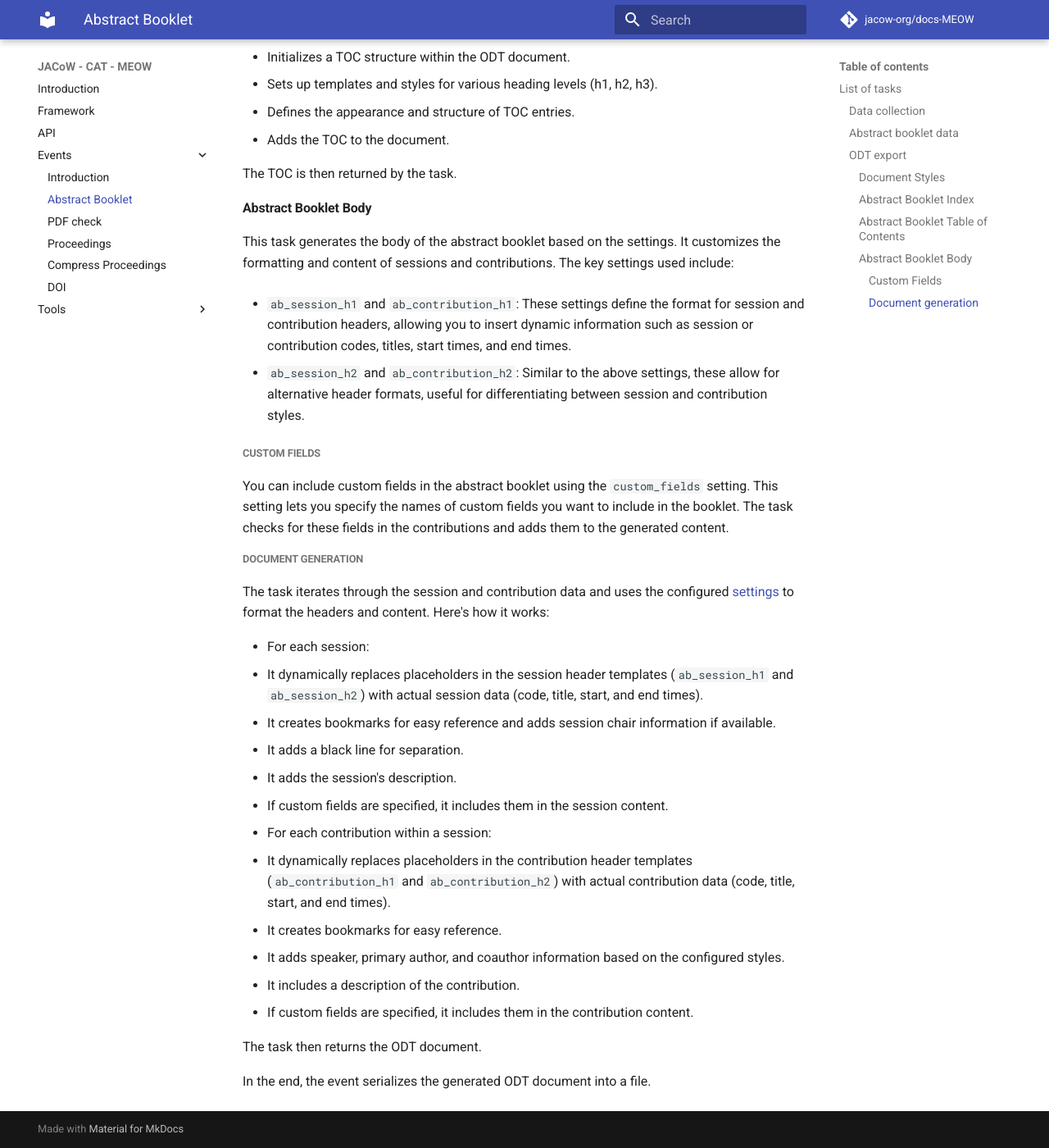
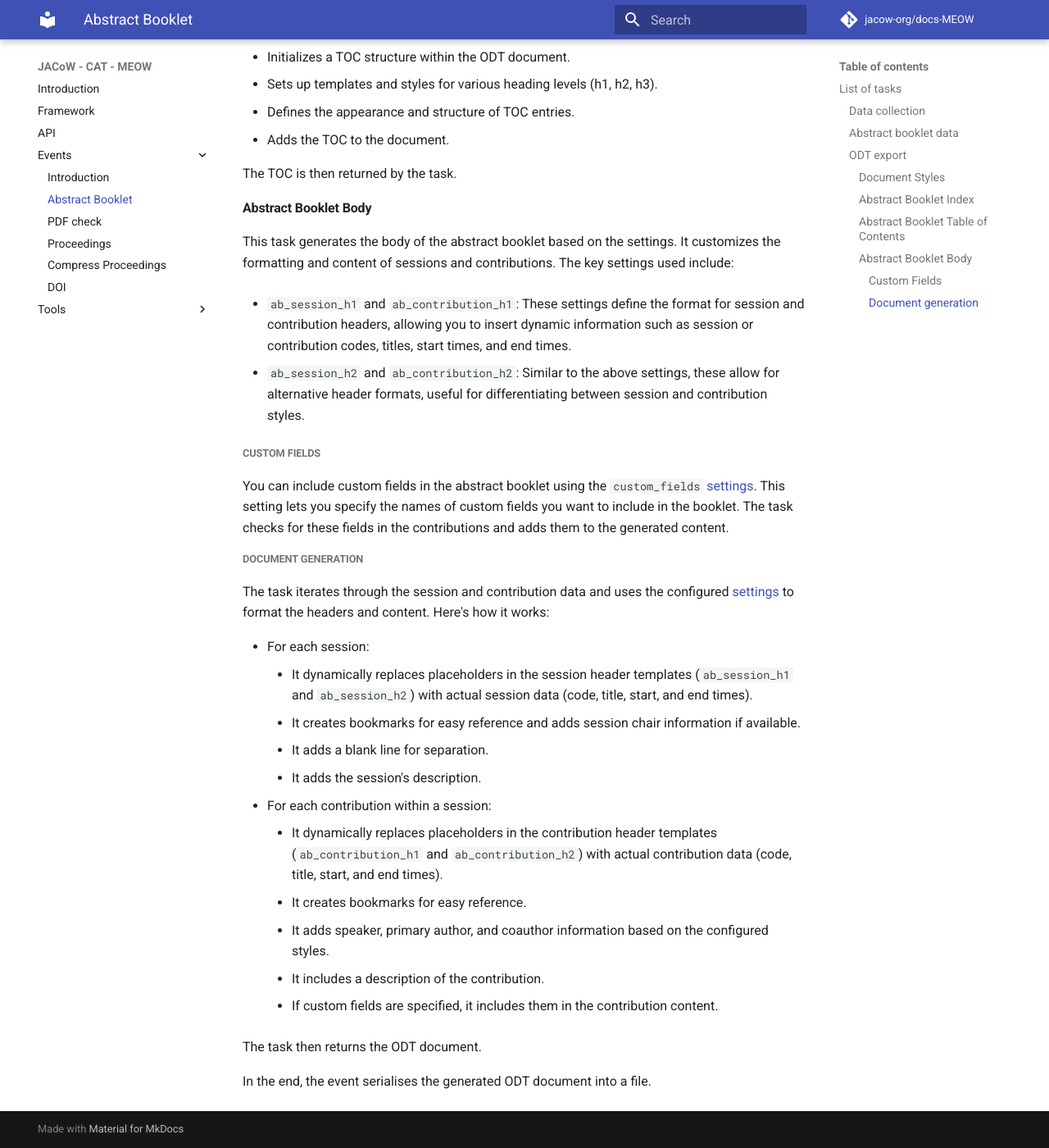
Before and after one commit to JACoW-org/docs-MEOW, an MkDocs documentation site: the page built from docs/events/abstractBooklet.md, in a window 1280 px wide and 1400 px high, scrolled down 1550 px. Shown: the whole window at 82% size. Built offline with MkDocs 1.6.1 and Material for MkDocs 9.7.7, drawn with Linux system fonts in a browser that asks for light colours; comment, search, counter and statistics services are not loaded.

Commit message:
Small typo fixed plus link to PURR settings added

```diff
--- a/docs/events/abstractBooklet.md
+++ b/docs/events/abstractBooklet.md
@@ -63,28 +63,24 @@ This task generates the body of the abstract booklet based on the settings. It c
 
 ##### Custom Fields
 
-You can include custom fields in the abstract booklet using the `custom_fields` setting. This setting lets you specify the names of custom fields you want to include in the booklet. The task checks for these fields in the contributions and adds them to the generated content.
+You can include custom fields in the abstract booklet using the `custom_fields` [settings](https://purr-docs.jacow.org/Functionalities/abstractBooklet/#custom-fields). This setting lets you specify the names of custom fields you want to include in the booklet. The task checks for these fields in the contributions and adds them to the generated content.
 
 ##### Document generation
 
 The task iterates through the session and contribution data and uses the configured [settings](https://purr-docs.jacow.org/Functionalities/abstractBooklet/#settings) to format the headers and content. Here's how it works:
 
 - For each session:
-  - It dynamically replaces placeholders in the session header templates (`ab_session_h1` and `ab_session_h2`) with actual session data (code, title, start, and end times).
-  - It creates bookmarks for easy reference and adds session chair information if available.
-  - It adds a black line for separation.
-  - It adds the session's description.
-  - If custom fields are specified, it includes them in the session content.
-
+    - It dynamically replaces placeholders in the session header templates (`ab_session_h1` and `ab_session_h2`) with actual session data (code, title, start, and end times).
+    - It creates bookmarks for easy reference and adds session chair information if available.
+    - It adds a blank line for separation.
+    - It adds the session's description.
 - For each contribution within a session:
-  - It dynamically replaces placeholders in the contribution header templates (`ab_contribution_h1` and `ab_contribution_h2`) with actual contribution data (code, title, start, and end times).
-  - It creates bookmarks for easy reference.
-  - It adds speaker, primary author, and coauthor information based on the configured styles.
-  - It includes a description of the contribution.
-  - If custom fields are specified, it includes them in the contribution content.
+    - It dynamically replaces placeholders in the contribution header templates (`ab_contribution_h1` and `ab_contribution_h2`) with actual contribution data (code, title, start, and end times).
+    - It creates bookmarks for easy reference.
+    - It adds speaker, primary author, and coauthor information based on the configured styles.
+    - It includes a description of the contribution.
+    - If custom fields are specified, it includes them in the contribution content.
 
 The task then returns the ODT document.
 
-
-
-In the end, the event serializes the generated ODT document into a file.
+In the end, the event serialises the generated ODT document into a file.
```
